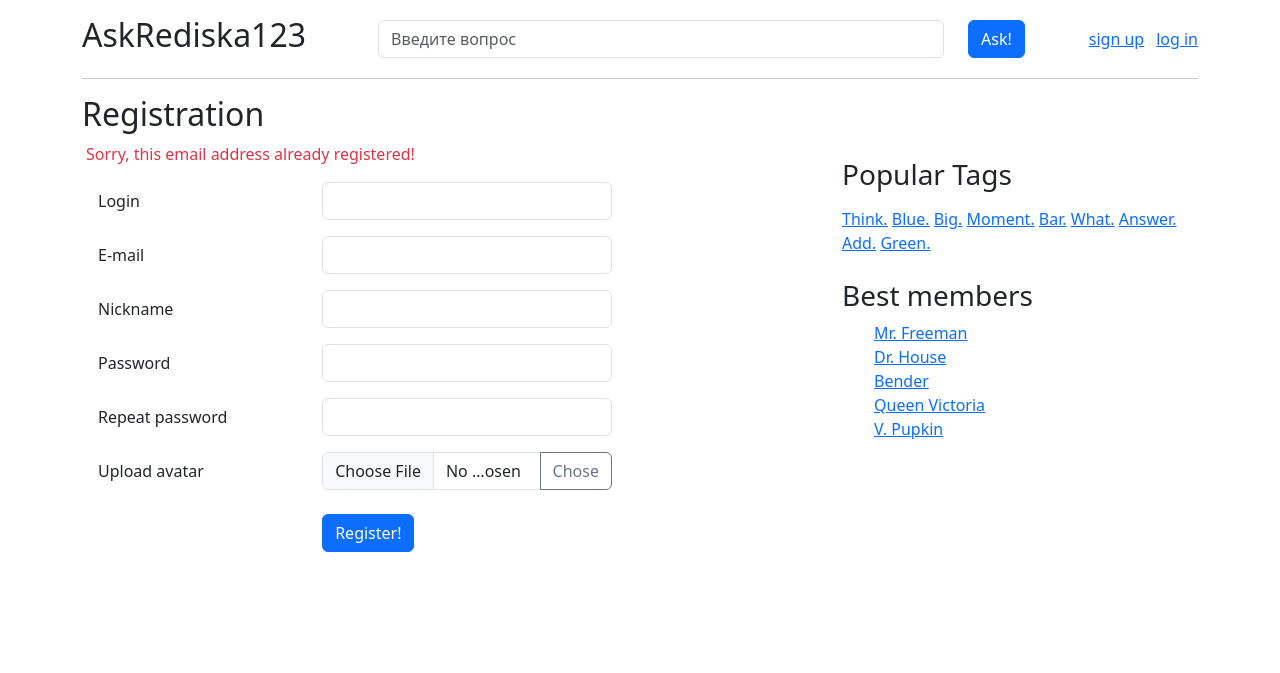
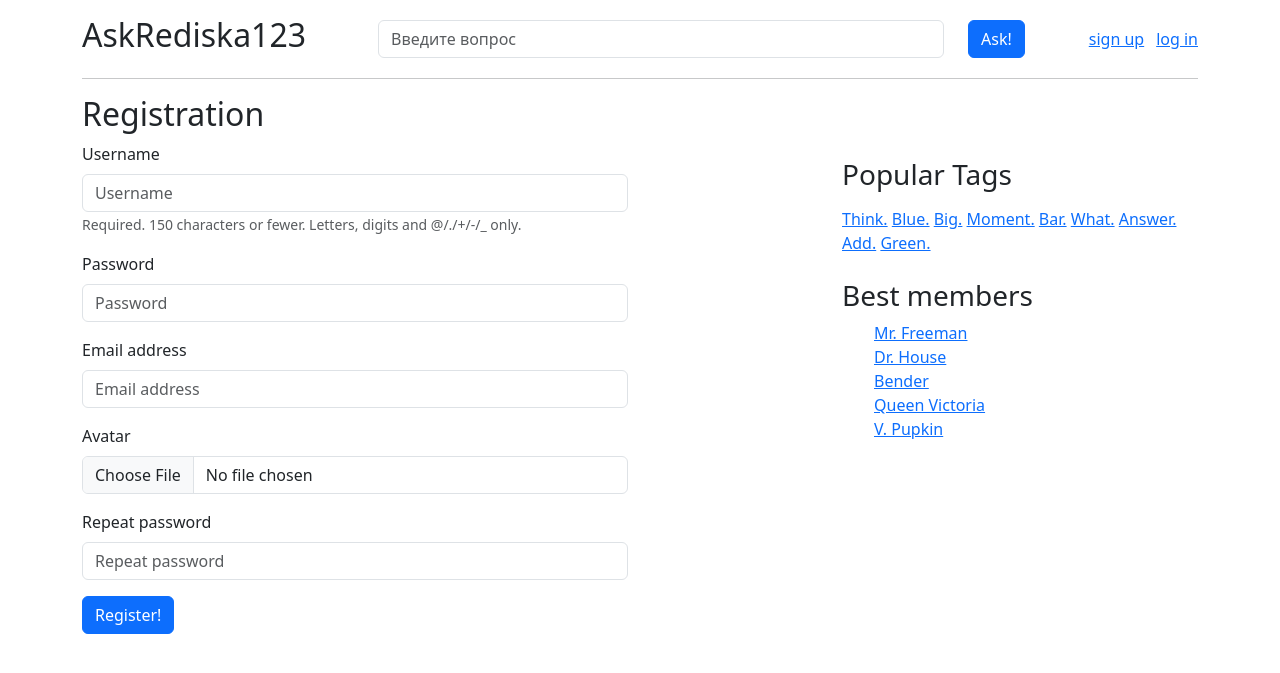
Before and after one commit to rediska123/tp_web1, a Django app: page /registration in a window 1280 px wide. Shown: the top 673 px of the page. Run offline with Django 5.2, Linux system fonts and the light colour scheme; some libraries are stand-ins or nearby versions.

Commit message:
Сделал ДЗ4

```diff
--- a/ask_rediska123/ask_rediska123/settings.py
+++ b/ask_rediska123/ask_rediska123/settings.py
@@ -28,10 +28,13 @@ DEBUG = True
 
 ALLOWED_HOSTS = []
 
+#LOGIN_URL = '/login'
+
 
 # Application definition
 
 INSTALLED_APPS = [
+    'django_bootstrap5',
     'django.contrib.admin',
     'django.contrib.auth',
     'django.contrib.contenttypes',
--- a/ask_rediska123/ask_rediska123/urls.py
+++ b/ask_rediska123/ask_rediska123/urls.py
@@ -30,6 +30,7 @@ urlpatterns = [
     path('registration', views.registration_view, name='registration'),
     path('settings', views.settings_view, name='settings'),
     path('ask', views.new_question_view, name='new_question'),
+    path('logout', views.logout, name='logout'),
 ]
 
 if settings.DEBUG:
--- a/ask_rediska123/templates/base.html
+++ b/ask_rediska123/templates/base.html
@@ -25,25 +25,25 @@
                         <input class="form-control" placeholder="Введите вопрос">
                     </div>
                     <div class="col-auto">
-                        <button type="submit" class="btn btn-primary">Ask!</button>
+                        <a class="btn btn-primary" href={% url "new_question"%}>Ask!</a>
                     </div>
                 </form>
             </div>
-            {% if login == True %}
+            {% if request.user.is_authenticated %}
             <div class="col-md-auto">
-                <img src={% static "profile.png" %} class="img-fluid" style="height:40px">
+                <img src={{ user.profile.avatar.url }} class="img-fluid" style="height:40px">
             </div>
             <div class="col-md-auto ms-1">
 
                 <div class="row">
-                  Dr. Pepper
+                  {{ user.username }}
                 </div>
                 <div class="row">
                   <div class="col ps-0">
                     <a href={% url "settings" %}>settings</a>
                   </div>
                   <div class="col ps-0">
-                    <a href={% url "login" %}>log out</a>
+                    <a href={% url "logout" %}>log out</a>
                   </div>
                 </div>
             </div>
--- a/ask_rediska123/templates/question_card.html
+++ b/ask_rediska123/templates/question_card.html
@@ -5,7 +5,11 @@
       <div class="col-md-2 my-2 ms-2">
         <img src="{{question.author.avatar.url}}" class="img-fluid rounded-start" alt="...">
         <p class="text-center">{{question.author.user.username}}</p>
-        <input type="number" class="form-control" value={{question.rating}}>
+        <div class="input-group mb-1 px-1">
+          <button class="btn btn-outline-danger minus-button" type="button">-</button>
+          <input type="text" class="form-control rating-text" value={{question.rating}} readonly>
+          <button class="btn btn-outline-success plus-button" type="button">+</button>
+        </div>
       </div>
       <div class="col-md-8">
         <div class="card-body">
--- a/ask_rediska123/templates/registration.html
+++ b/ask_rediska123/templates/registration.html
@@ -17,66 +17,14 @@
 
 {% block content %}
 <div class="col-6">
-    <div class="row align-items-start mx-1">
-        <p class="card-body text-danger">Sorry, this email address already registered!</p>
-    </div>
-    <div class="row align-items-start mx-1 mb-3">
-        <div class="col-5">
-            <label class="col-form-label">Login</label>
-        </div>
-        <div class="col-7">
-            <input class="form-control">
-        </div>
-    </div>
-    <div class="row align-items-start mx-1 mb-3">
-        <div class="col-5">
-            <label class="col-form-label">E-mail</label>
-        </div>
-        <div class="col-7">
-            <input class="form-control">
-        </div>
-    </div>
-    <div class="row align-items-start mx-1 mb-3">
-        <div class="col-5">
-            <label class="col-form-label">Nickname</label>
-        </div>
-        <div class="col-7">
-            <input class="form-control">
-        </div>
-    </div>
-    <div class="row align-items-start mx-1 mb-3">
-        <div class="col-5">
-            <label class="col-form-label">Password</label>
-        </div>
-        <div class="col-7">
-            <input type="password" class="form-control">
-        </div>
-    </div>
-    <div class="row align-items-start mx-1 mb-3">
-        <div class="col-5">
-            <label class="col-form-label">Repeat password</label>
-        </div>
-        <div class="col-7">
-            <input type="password" class="form-control">
-        </div>
-    </div>
-    <div class="row align-items-start mx-1 mb-3">
-        <div class="col-5">
-            <label class="col-form-label">Upload avatar</label>
-        </div>
-        <div class="col-7">
-            <div class="input-group">
-                <input type="file" style="content: '';" class="form-control">
-                <button class="btn btn-outline-secondary" type="button">Chose</button>
-            </div>
-        </div>
-    </div>
-    <div class="row align-items-center mx-1 mt-2">
-        <div class="col-5"></div>
-        <div class="col-auto">
-            <button type="submit" class="btn btn-primary mt-2">Register!</button>
-        </div>
-    </div>
+    {% load django_bootstrap5 %}
+<form action="{% url 'registration' %}" method="POST" class="form" enctype="multipart/form-data">
+    {% csrf_token %}
+
+    {% bootstrap_form form %}
+
+    {% bootstrap_button button_type="submit" content="Register!" %}
+</form>
 </div>
 <div class="col-2"></div>
 {% endblock %}
--- /dev/null
+++ b/ask_rediska123/web/forms.py
@@ -0,0 +1,130 @@
+from .models import *
+from django import forms
+
+# Форма авторизации
+class LoginForm(forms.Form):
+    username = forms.CharField(label="Username", max_length=128)
+    password = forms.CharField(label="Password", widget=forms.PasswordInput)
+
+    def clean_username(self):
+        return self.cleaned_data["username"].lower().strip()
+
+# Форма регистрации
+class RegistrationForm(forms.ModelForm):
+    avatar = forms.ImageField(label="Avatar", required=False)
+    repeat_password = forms.CharField(label="Repeat password", widget=forms.PasswordInput)
+
+    def clean(self):
+        cleaned_data = super().clean()
+        if cleaned_data["password"] != cleaned_data["repeat_password"]:
+            raise forms.ValidationError("Sorry, passwords don't match!")
+        if User.objects.filter(email=cleaned_data["email"]).exists():
+            raise forms.ValidationError("Sorry, this email address already registered!")
+        if User.objects.filter(username=cleaned_data["username"]).exists():
+            raise forms.ValidationError("Sorry, this username already registered!")
+        return cleaned_data
+
+    def save(self):
+        # Устанавливаем commit в false показывая что пока не заносим в базу
+        user = super().save(commit=False)
+        user.set_password(self.cleaned_data["password"])
+
+        user.save()
+
+        if "avatar" in self.cleaned_data and self.cleaned_data["avatar"]:
+            profile = profile.objects.create(user=user)
+            profile.avatar = self.cleaned_data["avatar"]
+            profile.save()
+
+        return user
+
+    class Meta:
+        model = User
+        fields = ("username", "password", "email")
+
+
+# Форма настройки профиля
+class ProfileForm(forms.ModelForm):
+    avatar = forms.ImageField(required=False) # поле аватара не обязательное
+
+    def clean(self):
+        cleaned_data = super().clean()
+
+        if self.instance.email != cleaned_data["email"] and User.objects.filter(email=cleaned_data["email"]).exists():
+            self.add_error("email", "Sorry, this email address already registered!")
+        if self.instance.username != cleaned_data["username"] and User.objects.filter(username=cleaned_data["username"].exists()):
+            self.add_error("username", "Sorry, this username already registered")
+        return cleaned_data
+
+    def save(self):
+        user = super().save()
+
+        if "avatar" in self.cleaned_data and self.cleaned_data["avatar"]:
+            author, created_flag = profile.objects.get_or_create(user=user)
+            author.avatar = self.cleaned_data["avatar"]
+            author.save()
+
+        return user
+
+    class Meta:
+        model = User
+        fields = ("username", "email")
+
+# Форма нового вопроса
+class QuestionForm(forms.ModelForm):
+    tags = forms.CharField(label="Tags", max_length=128)
+
+    def clean(self):
+        # Преобразуем строку с тегами через "," в массив
+        tags = self.cleaned_data["tags"].split(",")
+        # Очищаем теги от пробелов в начале и в конце
+        self.cleaned_data["tags"] = [i.strip() for i in tags if i.strip()]
+        return self.cleaned_data
+
+    def save(self, author):
+        title = self.cleaned_data["title"]
+        text = self.cleaned_data["text"]
+        tags = self.cleaned_data["tags"]
+        #print("TAGS:", tags)
+
+        for i in range(len(tags)):
+            if tag.objects.filter(name=tags[i]).exists():
+                tags[i] = tag.objects.filter(name=tags[i]).first()
+            else:
+                tags[i] = tag.objects.create(name=tags[i])
+
+        new_question = question(
+            title=title,
+            text=text,
+            author=author,
+        )
+
+        # нужно сохранить запись чтобы связать с тегами (м-м)
+        new_question.save()
+
+        new_question.tags.set(tags)
+
+        return new_question
+
+    class Meta:
+        model = question
+        fields = ("title", "text", "tags")
+
+# Форма ответа на вопрос
+class AnswerForm(forms.ModelForm):
+    def save(self, author, answered_question):
+        text = self.cleaned_data["text"]
+
+        new_answer = answer(
+            text = text,
+            author = author,
+            answered_question = answered_question,
+        )
+
+        new_answer.save()
+
+        return new_answer
+
+    class Meta:
+        model = answer
+        fields = ("text",)
--- a/ask_rediska123/web/views.py
+++ b/ask_rediska123/web/views.py
@@ -1,9 +1,14 @@
 
-from django.shortcuts import render
+from django.shortcuts import render, redirect
 from django.core.paginator import Paginator
 import copy
+
+from django.urls import reverse
 from web.models import *
 from django.db.models import *
+from .forms import *
+from django.contrib import auth
+from django.contrib.auth.decorators import login_required
 
 def paginate(objects_list, request, per_page=10):
     paginator = Paginator(objects_list, per_page)
@@ -19,7 +24,6 @@ def paginate(objects_list, request, per_page=10):
         'next_pages': page_number + 2,
         'last_pages': page_number - 2
     }
-
 
 def new_questions_view(request):
     questions_list = question.objects.new_questions()
@@ -56,28 +60,88 @@ def tagged_questions_view(request, tag_name):
 def question_view(request, id):
     answers_list = answer.objects.question_answers(id)
     answered_question = question.objects.get(id=id)
+    form = AnswerForm()
+    # Если нажали кнопку ответа
+    if request.method == 'POST':
+        form = AnswerForm(request.POST)
+        # Проверяем корректность формы
+        if form.is_valid():
+            author = profile.objects.get(user=request.user) # автор ответа
+            form.save(author=author, answered_question=answered_question)
+            form = AnswerForm() # очищаем для следующего ответа
     return render(request, 'question.html', {
         'question': answered_question,
         'answers_list': answers_list,
-        'login': True
+        'form': form
     })
 
 def login_view(request):
+    # Получаем на какую страницу перебросить после логина (параметр "next" в GET запросе), reverse - по умолчанию
+    next_url = request.GET.get('next', reverse('new_questions'))
+    form = LoginForm()
+    # Если нажали кнопку логина
+    if request.method == 'POST':
+        form = LoginForm(request.POST) # Заполняем форму введенными данными
+        # Проеверяем корректность формы
+        if form.is_valid():
+            user = auth.authenticate(request, **form.cleaned_data)
+            # Если такой пользователь есть в системе, то авторизируемся и переходим на следующую страницу
+            if user:
+                auth.login(request, user)
+                return redirect(next_url)
+            else: # Если такого пользователя нет в системе
+                form.add_error(None, 'Sorry, wrong login or password!')
     return render(request, 'login.html', {
-        'login': False
+        'form': form,
+        'next_url': next_url
     })
 
+# Добавили декоратор логина, если на страницу пытается зайти гость, то его перенаправит на страницу логина "login_url"
+@login_required(login_url='login')
 def settings_view(request):
+    form = ProfileForm(instance=request.user) # Передаём параметр пользователя для заполнения полей
+    # Если нажади на кнопку сохранения
+    if request.method == 'POST':
+        form = ProfileForm(request.POST, request.FILES, instance=request.user)
+        # Если заполнено правильно, то сохраняем
+        if form.is_valid():
+            form.save()
     return render(request, 'settings.html', {
-        'login': True
+        'form': form
     })
 
 def registration_view(request):
+    form = RegistrationForm()
+    # Если нажади на кнопку регистрации
+    if request.method == 'POST':
+        form = RegistrationForm(request.POST, request.FILES)
+        # Если заполнено правильно, то сохраняем
+        if form.is_valid():
+            user = form.save()
+            user = auth.authenticate(request, **form.cleaned_data)
+            auth.login(request, user)
+            return redirect(reverse('new_questions'))
     return render(request, 'registration.html', {
-        'login': False
+        'form': form
     })
 
+# Добавили декоратор логина, если на страницу пытается зайти гость, то его перенаправит на страницу логина "login_url"
+@login_required(login_url='login')
 def new_question_view(request):
-    return render(request, 'new_question.html', {
-        'login': True
+    form = QuestionForm()
+    # Если нажали кнопку нового вопроса
+    if request.method == 'POST':
+        form = QuestionForm(request.POST)
+        # Проверяем корректность формы
+        if form.is_valid():
+            author = profile.objects.get(user=request.user) # авто вопроса
+            new_question = form.save(author=author)
+            return redirect('question', new_question.id) # перенаправляем на страницу нового вопроса
+    return render(request, 'ask.html', {
+        'form': form
     })
+
+def logout(request):
+    auth.logout(request)
+    current_url = request.META.get('HTTP_REFERER', '/')
+    return redirect(current_url)
```
Also changed, not shown: ask_rediska123/templates/answer_card.html (+6 -2 lines), ask_rediska123/templates/ask.html (+9 -31 lines), ask_rediska123/templates/login.html (+8 -26 lines), ask_rediska123/templates/question.html (+13 -7 lines), ask_rediska123/templates/settings.html (+9 -44 lines), ask_rediska123/web/models.py (+16 -7 lines), ask_rediska123/web/migrations/0007_remove_answer_rating_remove_profile_rating_and_more.py (added).
